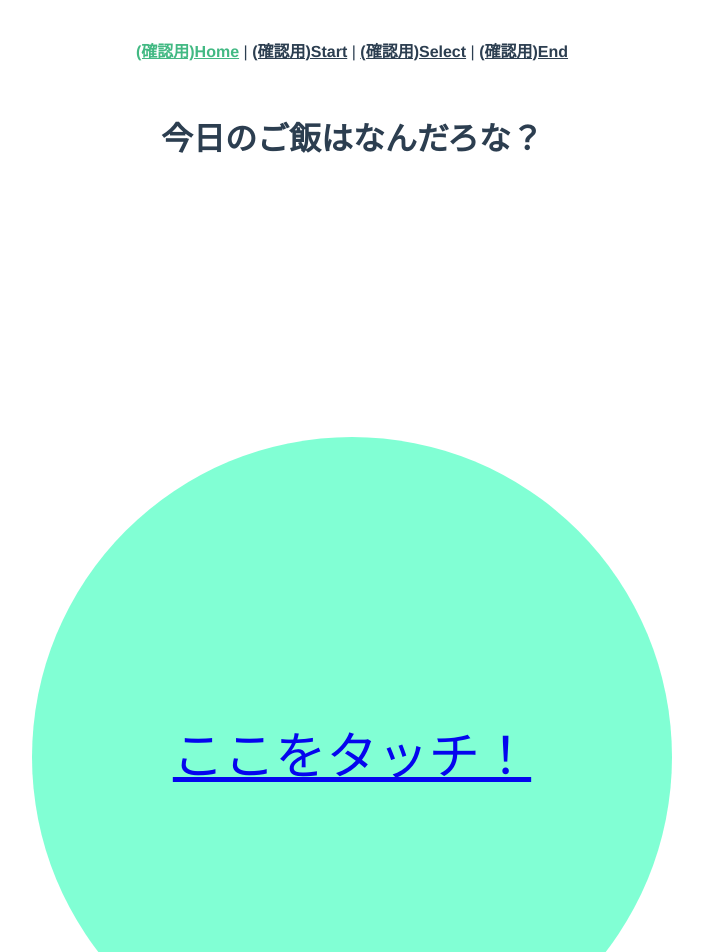
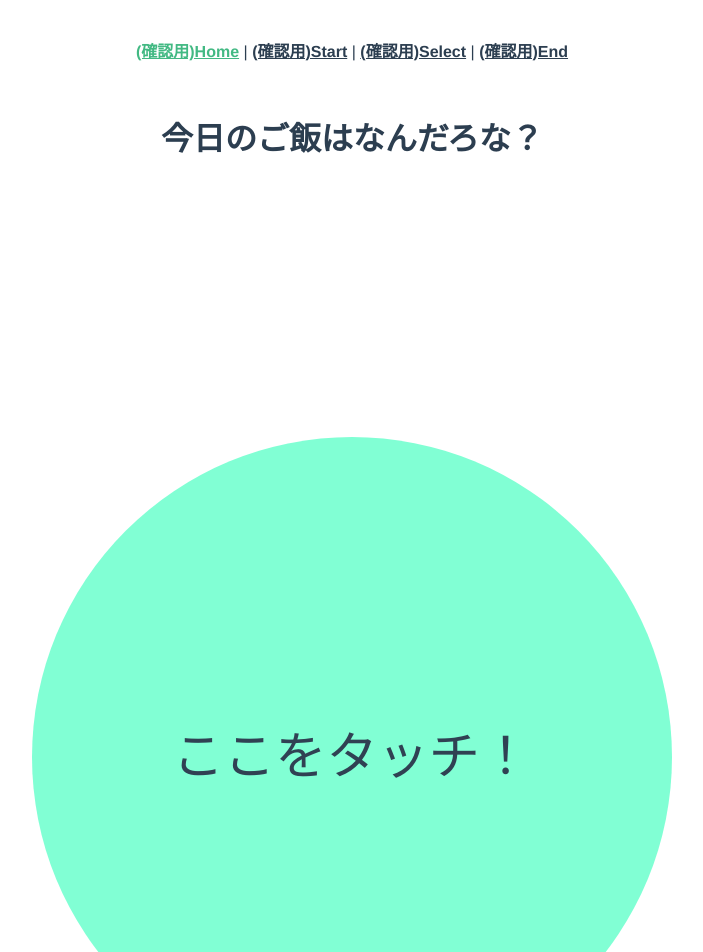
Before and after one commit to love-himaraya/daytrip-app, a Vue app: page / in a window 1280 px wide. Shown: the top 952 px of the page, without its empty margins (288-991 px from the left). Built offline with nearby package versions, Linux system fonts and the light colour scheme; the HTML template or start-up script is replaced by a standard one.

Commit message:
微調整などhome.vue divで遷移できる

```diff
--- a/src/views/Home.vue
+++ b/src/views/Home.vue
@@ -4,9 +4,7 @@
     <div class="all__home">
       <div>
         <transition mode="out-in" appear>
-          <div class="toStart">
-            <router-link to="/start" class="hikaru">ここをタッチ！</router-link>
-          </div>
+          <div class="toStart" @click="toStart">ここをタッチ！</div>
         </transition>
       </div>
     </div>
@@ -17,6 +15,11 @@
 
 export default {
   name: "Home",
+  methods: {
+    toStart() {
+      this.$router.push("/start") //Homeに戻る
+    },
+  },
 }
 </script>
 <style scoped>
@@ -56,8 +59,6 @@ export default {
 }
 .toStart:hover {
   background-color: #cc33ff;
-}
-.hikaru:hover {
   font-family: "ヒラギノ角ゴ StdN", "Hiragino Kaku Gothic StdN", sans-serif;
 }
 </style>
```
